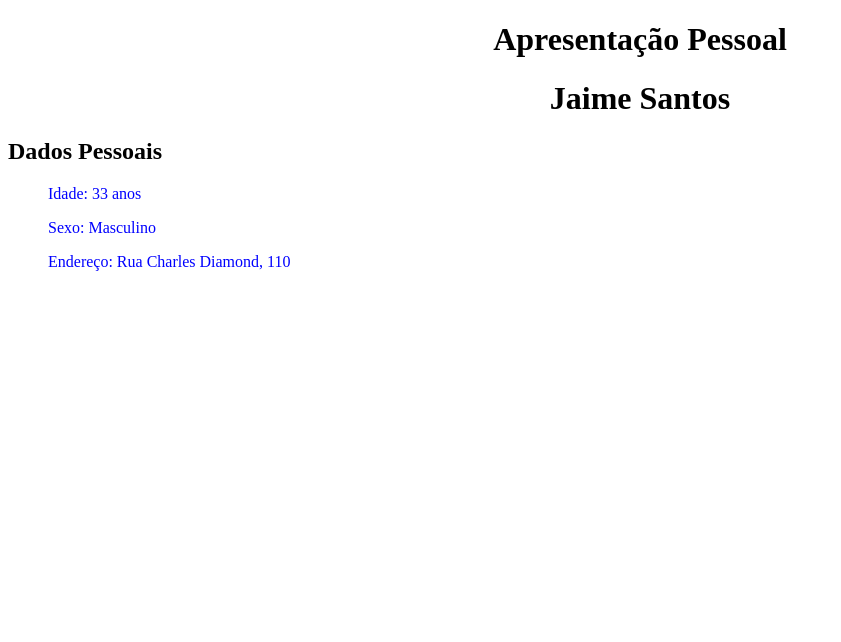
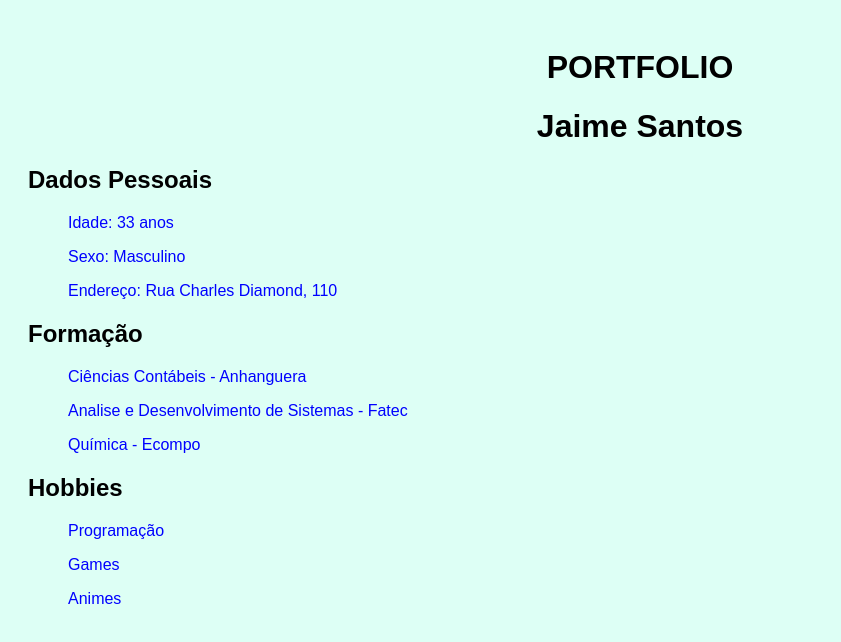
Before and after one commit to JaimeLSantos/demo, a plain HTML site: page index.html in a window 1280 px wide. Shown: the whole page, without its empty margins (0-841 px from the left). Drawn offline with Linux system fonts and the light colour scheme.

Commit message:
Ajuste no arquivo Index.html

```diff
--- a/index.html
+++ b/index.html
@@ -1,16 +1,23 @@
 <!DOCTYPE html>
 <html lang="pt-br">
 <head>
-
     <meta charset="UTF-8">
     <meta name="viewport" content="width=device-width, initial-scale=1.0">
     <meta http-equiv="X-UA-Compatible" content="ie=edge">
     <title>Apresentação</title>
+    <style>
+        *{box-sizing: border-box;}
+
+    body {
+    background-color: #ddfff5;
+    padding: 20px;
+    font-family: Arial, Helvetica, sans-serif; }
+    </style>
 </head>
 
 <body>
 
-    <h1><center>Apresentação Pessoal</center></h1>
+    <h1><center>PORTFOLIO</center></h1>
 
     <h1><center>Jaime Santos</center></h1>
 
@@ -21,5 +28,21 @@
        <p style="color: blue">Sexo: Masculino</p>
        <p style="color: blue">Endereço: Rua Charles Diamond, 110</p>
     </UL>
+
+    <H2>Formação</H2>
+
+    <UL>
+       <p style="color: blue">Ciências Contábeis - Anhanguera</p>
+       <p style="color: blue">Analise e Desenvolvimento de Sistemas - Fatec</p>
+       <p style="color: blue">Química - Ecompo </p>
+    </UL>
+
+    <H2>Hobbies</H2>
+
+    <UL>
+       <p style="color: blue">Programação</p>
+       <p style="color: blue">Games</p>
+       <p style="color: blue">Animes</p>
+    </UL>
 </body>
 </html>
```
